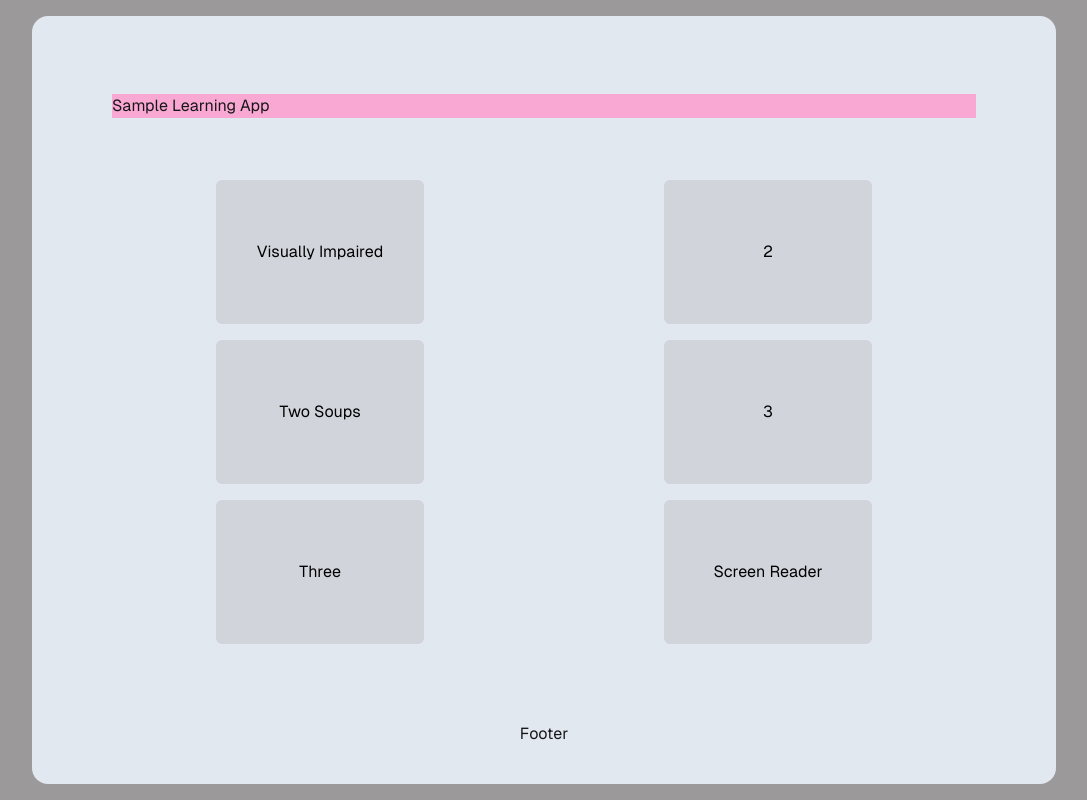
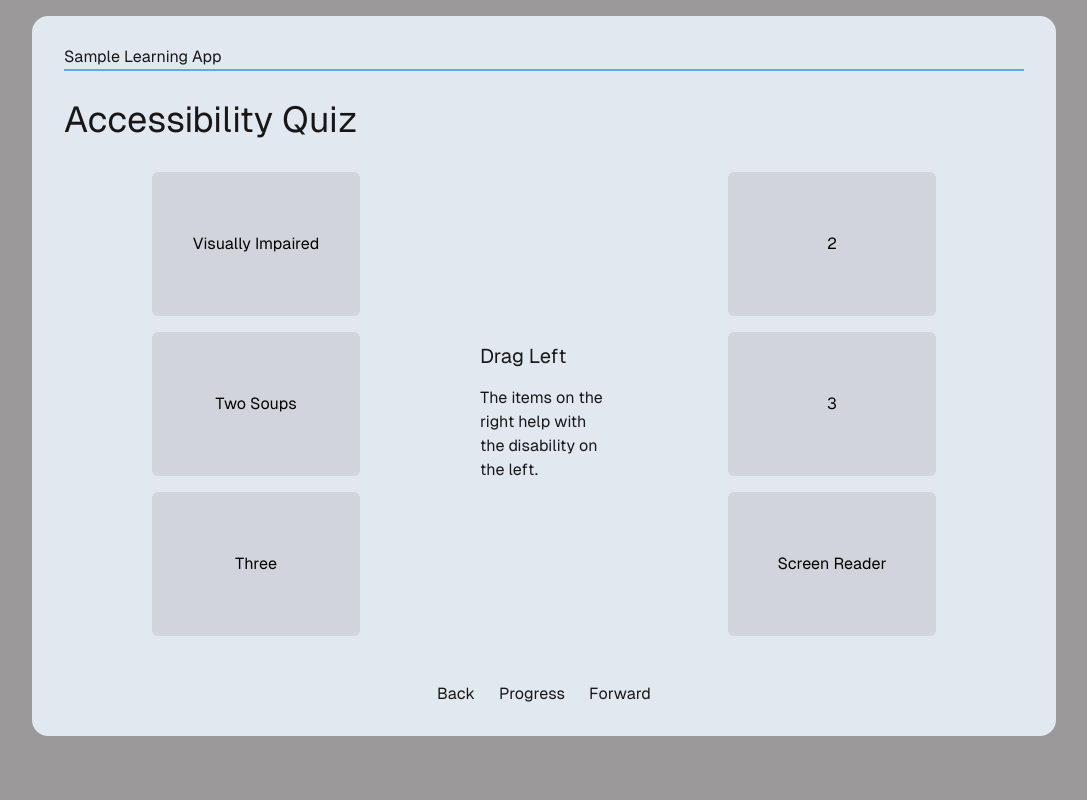
Before and after one commit to spacegiant/sample-learning-app, a Next.js app: page / in a window 1280 px wide. Shown: the whole page, without its empty margins (96-1183 px from the left). Built offline with nearby package versions, Linux system fonts and the light colour scheme.

Commit message:
Styling tweaks

```diff
--- a/src/app/features/dragAndDropPage/DragAndDropPage.tsx
+++ b/src/app/features/dragAndDropPage/DragAndDropPage.tsx
@@ -1,15 +1,20 @@
-import { DragAndDrop } from "@/components";
+import { DragAndDrop, PageTitle } from "@/components";
 import { DragDropZones } from "@/data/dataTypes";
 
 type DragAndDropPageProps = { data: DragDropZones };
 
 export function DragAndDropPage({ data }: DragAndDropPageProps) {
   return (
+    <>
+      <PageTitle>{data.title ?? ""}</PageTitle>
+      <div className="flex flex-row gap-8">
         <DragAndDrop
           dragAndDropData={data}
           // zoneLabels={data.zones}
           // dragLabels={_.shuffle(data.solution)}
           // solution={data.solution}
         />
+      </div>
+    </>
   );
 }
--- a/src/app/page.tsx
+++ b/src/app/page.tsx
@@ -6,12 +6,9 @@ import { CourseHandler } from "./features/courseHandler/CourseHandler";
 
 export default function Home() {
   return (
-    <div
-      style={{ height: "96vh", minHeight: "96vh" }}
-      className=" mx-auto rounded-2xl max-w-5xl bg-slate-200 grid grid-rows-[20px_1fr_20px] items-center justify-items-stretch p-8 pb-20 gap-16 sm:p-20 font-[family-name:var(--font-geist-sans)]"
-    >
+    <div className=" mx-auto rounded-2xl max-w-5xl bg-slate-200 grid grid-rows-[20px_1fr_20px] items-center justify-items-stretch gap-8 sm:p-8 font-[family-name:var(--font-geist-sans)]">
       <Header />
-      <main className="flex flex-row gap-8">
+      <main className="flex flex-col gap-8">
         <CourseHandler data={data} currentPage={3} />
       </main>
       <Footer />
--- a/src/components/DragAndDrop/DragAndDrop.tsx
+++ b/src/components/DragAndDrop/DragAndDrop.tsx
@@ -134,6 +134,10 @@ export function DragAndDrop({ dragAndDropData }: DragAndDropProps) {
         {/* {!isDropped ? droppables : null} */}
         {droppables}
       </div>
+      <div className="flex-0 content-center w-32">
+        <p className="text-xl pb-4">Drag Left</p>
+        <p>{dragAndDropData.instruction}</p>
+      </div>
       <div className="flex flex-1 flex-col items-center">
         {isClient && draggables}
       </div>
--- a/src/components/Footer/Footer.tsx
+++ b/src/components/Footer/Footer.tsx
@@ -1,7 +1,11 @@
+import { Button } from "..";
+
 export function Footer() {
   return (
     <footer className="row-start-3 flex gap-6 flex-wrap items-center justify-center">
-      Footer
+      <Button>Back</Button>
+      <span>Progress</span>
+      <Button>Forward</Button>
     </footer>
   );
 }
--- a/src/components/Header/Header.tsx
+++ b/src/components/Header/Header.tsx
@@ -1,5 +1,7 @@
 export function Header() {
   return (
-    <header className="items-start bg-pink-300">Sample Learning App</header>
+    <header className="items-start border-b-2 border-solid border-blue-400">
+      Sample Learning App
+    </header>
   );
 }
--- a/src/components/PageTitle/PageTitle.tsx
+++ b/src/components/PageTitle/PageTitle.tsx
@@ -1,3 +1,5 @@
-export function PageTitle() {
-  return <h2>Page Title</h2>;
+import { ReactNode } from "react";
+
+export function PageTitle(props: { children: ReactNode }) {
+  return <h2 className="text-4xl">{props.children}</h2>;
 }
--- a/src/data/data.ts
+++ b/src/data/data.ts
@@ -24,7 +24,9 @@ export const data: Data = {
           pageType: PageTypes.DragSlots,
         },
         {
-          title: "Drop Zones",
+          title: "Accessibility Quiz",
+          instruction:
+            "The items on the right help with the disability on the left.",
           items: [
             {
               questionId: "question-1",
```
Lines whose indentation alone changed are shown as unchanged.
